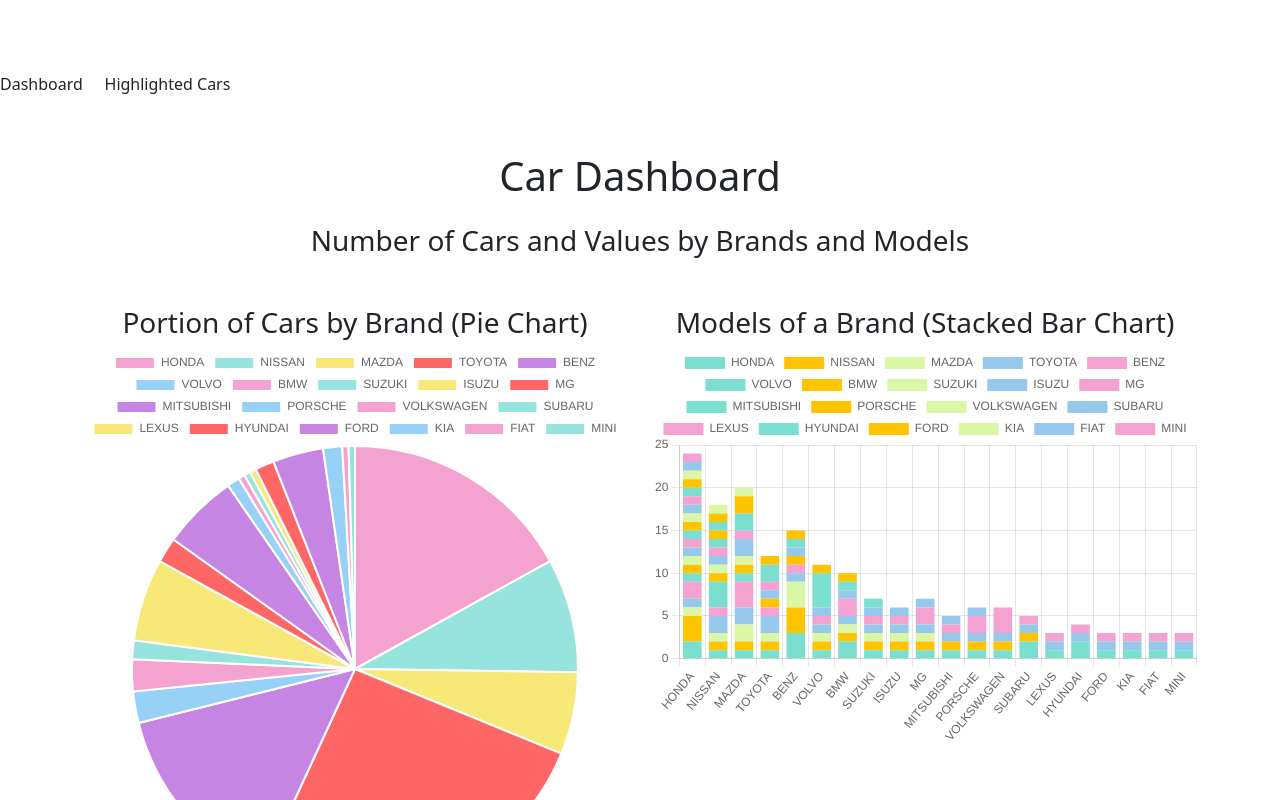
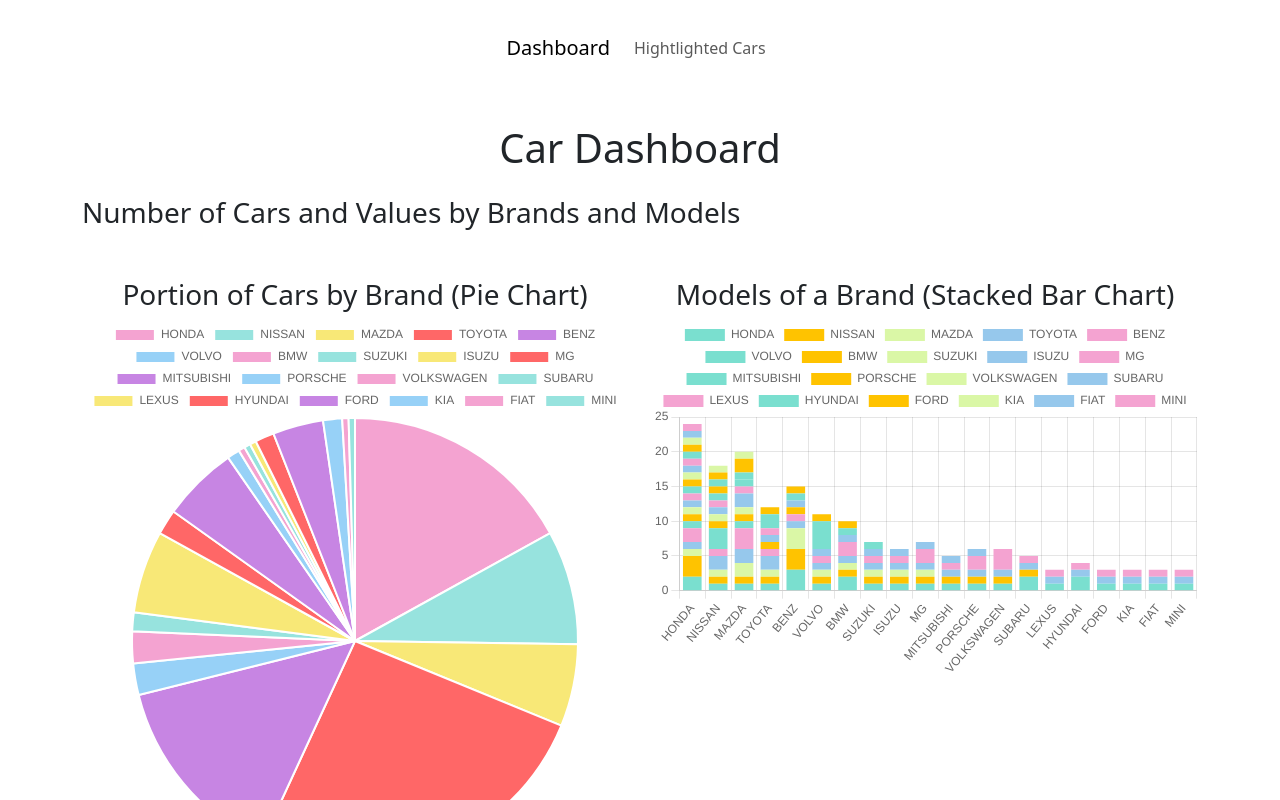
Before and after one commit to Titaporn6511420/car-analysis.github.io, a React (Vite) app in the folder analysis-car/: page /car-analytics/ in a window 1280 px wide. Before the commit this address led to /. Shown: the top 800 px of the page. Built offline with nearby package versions, Linux system fonts and the light colour scheme.

Commit message:
final jing2

```diff
--- a/analysis-car/src/App.jsx
+++ /dev/null
@@ -1,27 +0,0 @@
-import { BrowserRouter as Router, Route, Routes, Link, Navigate } from 'react-router-dom';
-import Dashboard from './pages/Dashboard';
-import HighlightedCars from './pages/HighlightedCars';
-import './App.css'; // Import the updated CSS
-
-function App() {
-  return (
-    <Router>
-      <div className="navbar">
-        {/* Clickable navigation links */}
-        <Link to="/" className="nav-link">Dashboard</Link>
-        <Link to="/highlighted-cars" className="nav-link">Highlighted Cars</Link>
-      </div>
-
-      <Routes>
-        {/* Define routes */}
-        <Route path="/" element={<Dashboard />} />
-        <Route path="/highlighted-cars" element={<HighlightedCars />} />
-
-        {/* Fallback route to redirect any unmatched paths to Dashboard */}
-        <Route path="*" element={<Navigate to="/" />} />
-      </Routes>
-    </Router>
-  );
-}
-
-export default App;
--- /dev/null
+++ b/analysis-car/src/Root.jsx
@@ -0,0 +1,23 @@
+import Container from "react-bootstrap/Container";
+import Nav from "react-bootstrap/Nav";
+import Navbar from "react-bootstrap/Navbar";
+import { Link } from "react-router-dom";
+import { Outlet } from "react-router-dom";
+
+function Root() {
+  return (
+    <>
+      <Navbar>
+        <Container>
+          <Navbar.Brand as={Link} to="/">Dashboard</Navbar.Brand>
+          <Nav className="me-auto">
+            <Nav.Link as={Link} to="/Hightlight">Hightlighted Cars</Nav.Link>
+          </Nav>
+        </Container>
+      </Navbar>
+      <Outlet />
+    </>
+  );
+}
+
+export default Root;
--- a/analysis-car/src/main.jsx
+++ b/analysis-car/src/main.jsx
@@ -1,10 +1,38 @@
 import React from 'react';
 import ReactDOM from 'react-dom/client';
-import App from './App.jsx';
+import { createBrowserRouter, RouterProvider } from 'react-router-dom';
+import Root from './Root';
+import Dashboard from './pages/Dashboard';
+import HighlightedCars from './pages/HighlightedCars';
+import './index.css';
 import 'bootstrap/dist/css/bootstrap.min.css';
+
+
+const router = createBrowserRouter(
+  [
+    {
+      path: '/',
+      element: <Root/>,
+      errorElement: <div>404 not Found</div>,
+      children: [
+        {
+          path: "/",
+          element: <Dashboard />,
+        },
+        {
+          path: '/Hightlighted',
+          element: <HighlightedCars/>,
+        },
+      ],
+    },
+  ],
+  {
+    basename: '/car-analytics/',
+  }
+);
 
 ReactDOM.createRoot(document.getElementById('root')).render(
   <React.StrictMode>
-    <App />
-  </React.StrictMode>
+    <RouterProvider router={router} />
+  </React.StrictMode>,
 );
```
Also changed, not shown: 1 other file (tests, documents, lock files or other folders).
